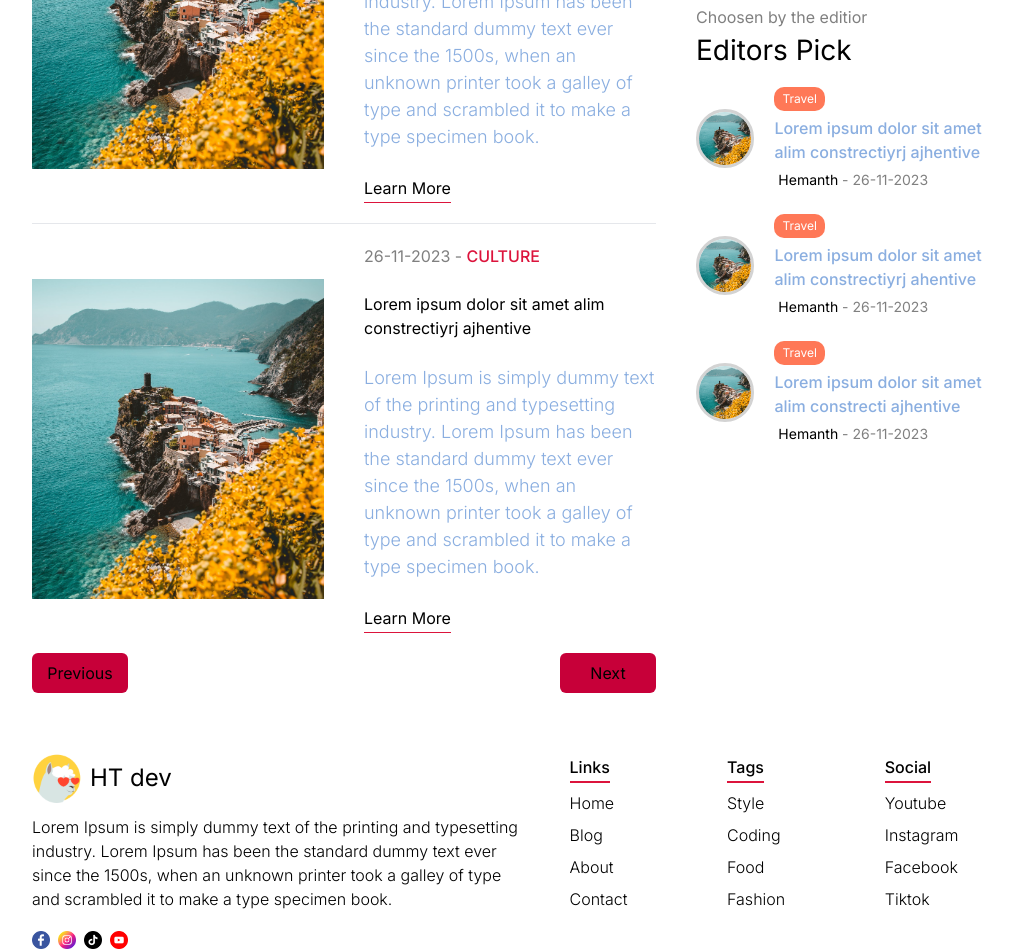
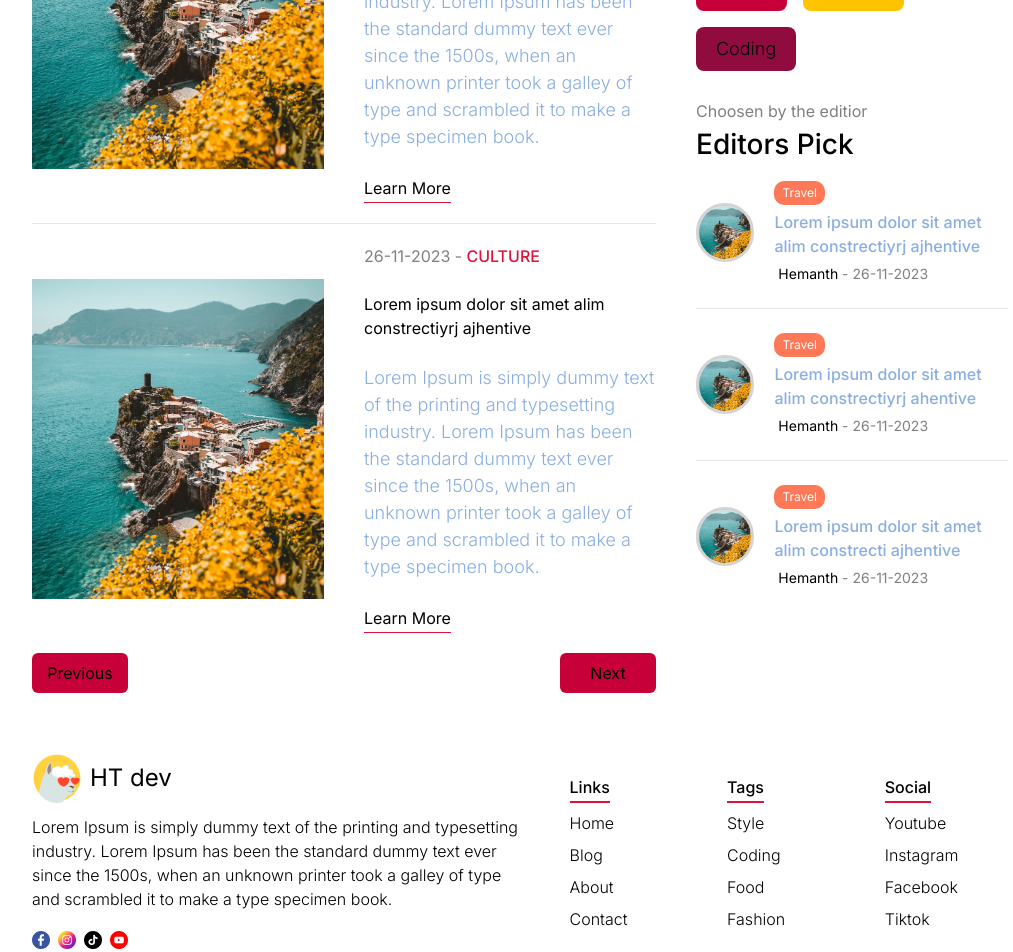
Before and after one commit to fsdhemanth648/blogApp, a Next.js app: page / in a window 1280 px wide. Shown: the part 1700-2652 px from the top of the page, without its empty margins (120-1133 px from the left). Built offline with nearby package versions, Linux system fonts and the light colour scheme.

Commit message:
fixed responsive issues

```diff
--- a/src/app/ui/footer/Footer.module.css
+++ b/src/app/ui/footer/Footer.module.css
@@ -1,5 +1,5 @@
 .footer {
-  @apply mt-10 py-5 flex justify-between;
+  @apply mt-10 py-5 flex flex-col md:flex-row justify-between;
   /* color: var(--textGray); */
 }
 .info {
@@ -15,13 +15,14 @@
   @apply font-light;
 }
 .icons {
-  @apply mt-2 flex gap-2;
+  @apply hidden mt-2 md:flex gap-2;
 }
 .links {
   flex: 1;
   display: flex;
   gap: 50px;
   justify-content: space-evenly;
+  margin-top: 20px;
 }
 .list {
   @apply flex flex-col gap-2 font-light;
--- a/src/app/ui/menu/Menu.module.css
+++ b/src/app/ui/menu/Menu.module.css
@@ -10,4 +10,5 @@
 }
 .title {
   font-size: 28px;
+  font-weight: 500;
 }
--- a/src/app/ui/menuCategories/MenuCategories.module.css
+++ b/src/app/ui/menuCategories/MenuCategories.module.css
@@ -2,5 +2,5 @@
   @apply mt-4 mb-7 flex flex-wrap gap-4;
 }
 .categoryItem {
-  @apply px-5 py-4 rounded-lg text-sm capitalize;
+  @apply px-5 py-2 rounded-lg text-lg font-light capitalize;
 }
--- a/src/app/ui/menuPosts/MenuPosts.jsx
+++ b/src/app/ui/menuPosts/MenuPosts.jsx
@@ -22,6 +22,7 @@ function MenuPosts({displayImage}) {
 
         </div>
         </Link>
+        <hr/>
         <Link href="/" className={styles.item}>
         {displayImage && <div className={styles.imgContainer}>
            <Image src="/p1.jpeg" alt="" fill className={styles.image}/>
@@ -38,6 +39,7 @@ function MenuPosts({displayImage}) {
 
         </div>
         </Link>
+        <hr/>
         <Link href="/" className={styles.item}>
         {displayImage && <div className={styles.imgContainer}>
            <Image src="/p1.jpeg" alt="" fill className={styles.image}/>
```
